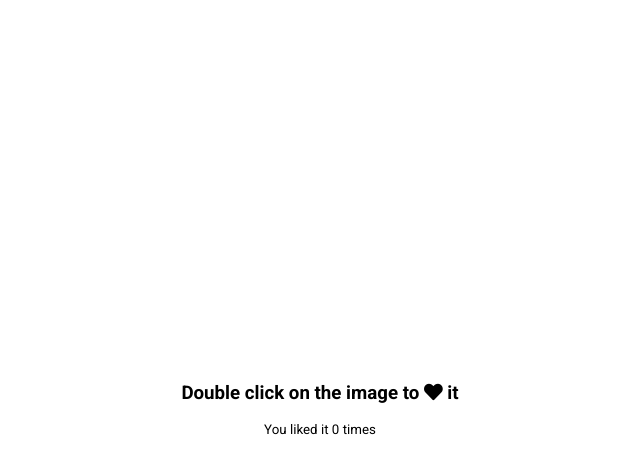
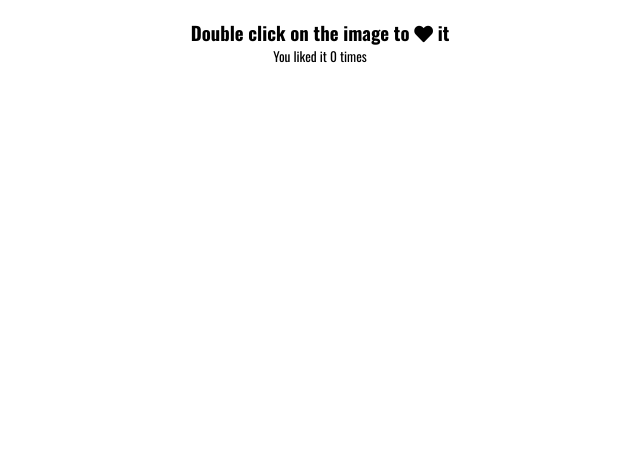
Before and after one commit to tod619/double_heart_click, a plain HTML site: page index.html in a window 1280 px wide. Shown: the whole page, without its empty margins (320-960 px from the left). Drawn offline with nearby package versions, Linux system fonts and the light colour scheme.

Commit message:
add global styles for project in style.css file

```diff
--- a/style.css
+++ b/style.css
@@ -1,5 +1,5 @@
 /* Google Font Import */
-@import url("https://fonts.googleapis.com/css2?family=Roboto:wght@400;700&display=swap");
+@import url("https://fonts.googleapis.com/css2?family=Oswald:wght@400;700&display=swap");
 
 /* Start: Global Styles */
 
@@ -8,13 +8,20 @@
 }
 
 body {
-  font-family: "Roboto", sans-serif;
-  height: 100vh;
-  display: flex;
-  flex-direction: column;
-  align-items: center;
-  justify-content: center;
+  font-family: "Oswald", sans-serif;
+  text-align: center;
   overflow: hidden;
   margin: 0;
 }
+
+h3 {
+  margin-bottom: 0;
+  text-align: center;
+}
+
+small {
+  display: block;
+  margin-bottom: 20px;
+  text-align: center;
+}
 /* End: Global Styles */
```
